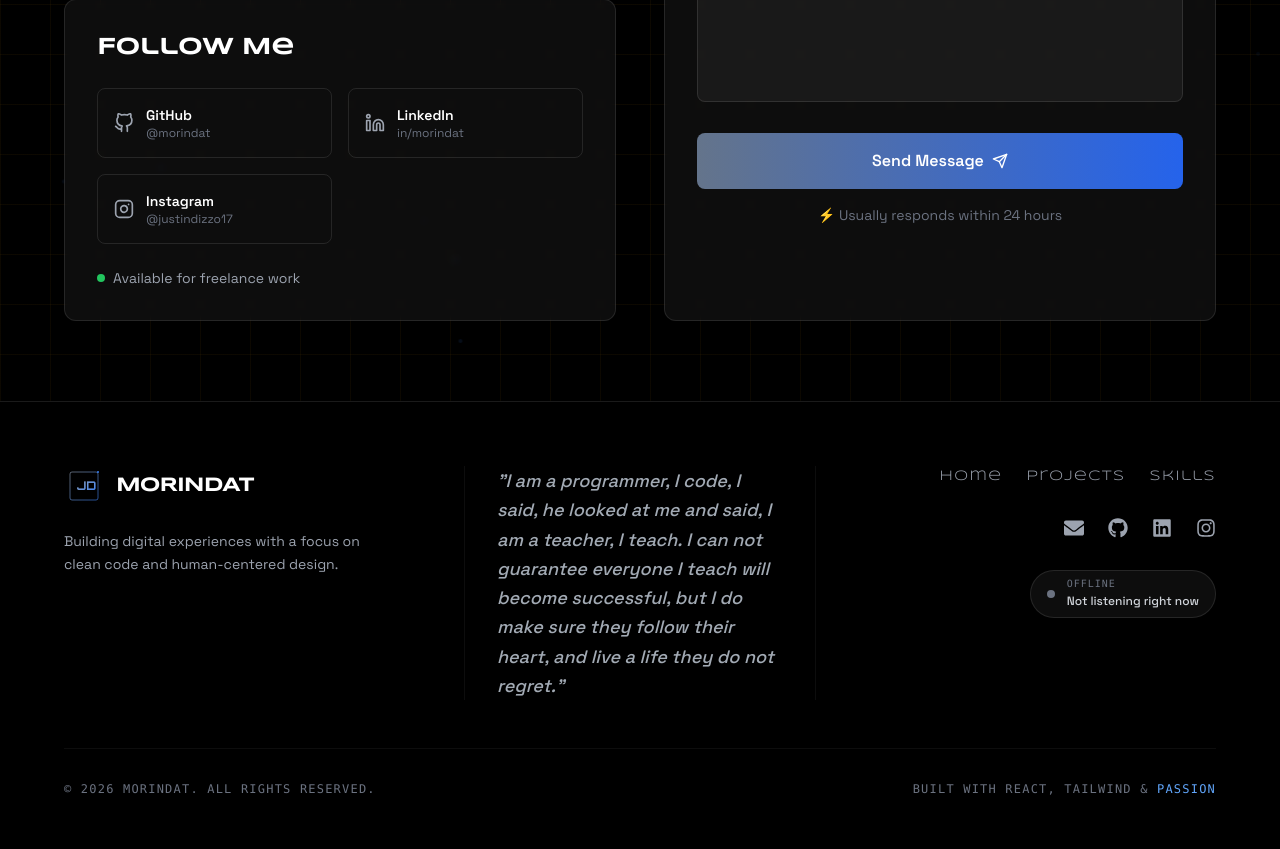
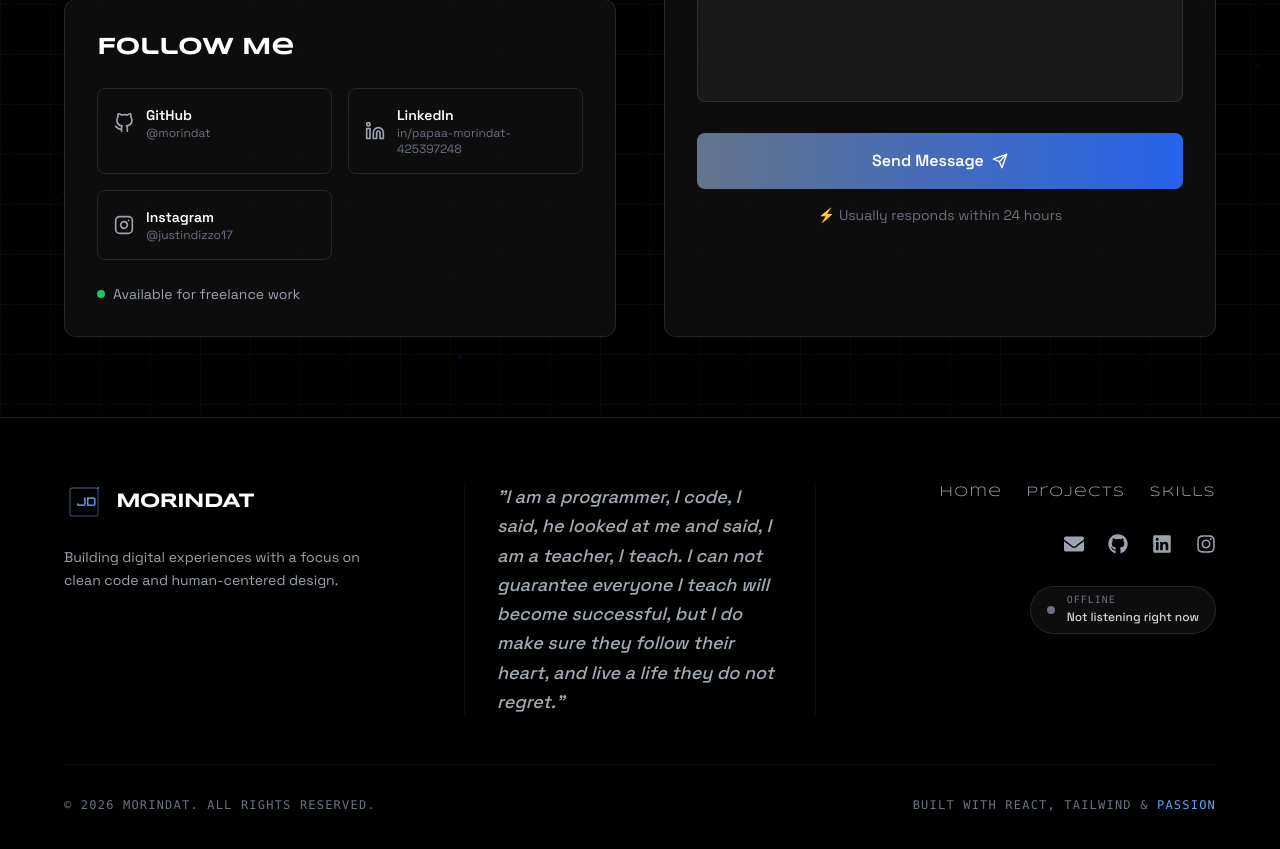
Before and after one commit to morindat/my-portfolio, a React (Vite) app: page / in a window 1280 px wide. Shown: the part 5640-6489 px from the top of the page. Built offline with nearby package versions, Linux system fonts and the light colour scheme; no server answers.

Commit message:
Fix LinkedIn URL to the correct profile across components

```diff
--- a/src/components/Contact.jsx
+++ b/src/components/Contact.jsx
@@ -47,8 +47,8 @@ const Contact = () => {
     {
       icon: <FiLinkedin className="w-5 h-5" />,
       name: "LinkedIn",
-      username: "in/morindat",
-      link: "https://linkedin.com/in/morindat",
+      username: "in/papaa-morindat-425397248",
+      link: "https://www.linkedin.com/in/papaa-morindat-425397248",
       color: "hover:bg-blue-500/20",
       borderColor: "group-hover:border-blue-500"
     },
--- a/src/components/Footer.jsx
+++ b/src/components/Footer.jsx
@@ -59,7 +59,7 @@ const Footer = () => {
             <div className="flex gap-6">
               <a href="mailto:papaadennis@gmail.com" className="text-gray-400 hover:text-blue-400 hover:scale-110 transition-all duration-300"><FaEnvelope size={20} /></a>
               <a href="https://github.com/morindat" target="_blank" rel="noopener noreferrer" className="text-gray-400 hover:text-blue-400 hover:scale-110 transition-all duration-300"><FaGithub size={20} /></a>
-              <a href="https://linkedin.com/in/morindat" target="_blank" rel="noopener noreferrer" className="text-gray-400 hover:text-blue-400 hover:scale-110 transition-all duration-300"><FaLinkedin size={20} /></a>
+              <a href="https://www.linkedin.com/in/papaa-morindat-425397248" target="_blank" rel="noopener noreferrer" className="text-gray-400 hover:text-blue-400 hover:scale-110 transition-all duration-300"><FaLinkedin size={20} /></a>
               <a href="https://www.instagram.com/justindizzo17" target="_blank" rel="noopener noreferrer" className="text-gray-400 hover:text-blue-400 hover:scale-110 transition-all duration-300"><FaInstagram size={20} /></a>
             </div>
 
--- a/src/components/Header.jsx
+++ b/src/components/Header.jsx
@@ -122,7 +122,7 @@ const Header = () => {
             <FaGithub />
           </a>
           <a
-            href="https://linkedin.com/in/morindat"
+            href="https://www.linkedin.com/in/papaa-morindat-425397248"
             target="_blank"
             rel="noopener noreferrer"
             className="header-social-link"
@@ -163,7 +163,7 @@ const Header = () => {
         <div className="mobile-menu-socials">
           <a href="mailto:papaadennis@gmail.com" className="mobile-social-link" aria-label="Email"><FaEnvelope /></a>
           <a href="https://github.com/morindat" target="_blank" rel="noopener noreferrer" className="mobile-social-link" aria-label="GitHub"><FaGithub /></a>
-          <a href="https://linkedin.com/in/morindat" target="_blank" rel="noopener noreferrer" className="mobile-social-link" aria-label="LinkedIn"><FaLinkedin /></a>
+          <a href="https://www.linkedin.com/in/papaa-morindat-425397248" target="_blank" rel="noopener noreferrer" className="mobile-social-link" aria-label="LinkedIn"><FaLinkedin /></a>
           <a href="https://www.instagram.com/justindizzo17?igsh=cnk1b21jZHdpenF1" target="_blank" rel="noopener noreferrer" className="mobile-social-link" aria-label="Instagram"><FaInstagram /></a>
         </div>
       </div>
--- a/src/components/Terminal.jsx
+++ b/src/components/Terminal.jsx
@@ -21,7 +21,7 @@ const Terminal = () => {
     whoami: () => 'User: Guest\nRole: Explorer\nStatus: Online',
     about: () => 'I am Morindat, an aspiring Software Engineer focused on building high-performance, minimalist digital experiences.',
     skills: () => 'Languages: C, C++, JS, Python, OCaml, Rust\nTools: React, Node.js, Tailwind, MongoDB, Git',
-    contact: () => 'Email: papaadennis@gmail.com\nGitHub: @morindat\nLinkedIn: in/morindat',
+    contact: () => 'Email: papaadennis@gmail.com\nGitHub: @morindat\nLinkedIn: in/papaa-morindat-425397248',
     clear: () => {
       setHistory(welcomeMessage);
       return null;
```
